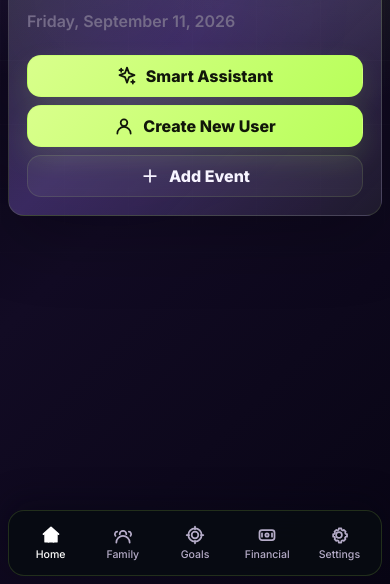
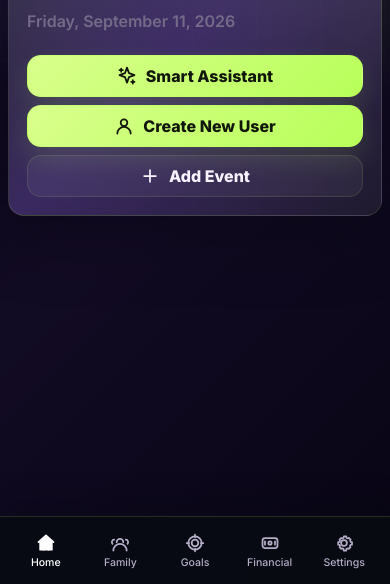
Before and after one commit to Traviseeee/Daily-Life, a plain HTML site: page index.html in a window 390 px wide. Both pictures are taken after typing "Sample", "Sample123", "Sample123", "Sample" into the empty fields and a click on the button "Create Account". Shown: the part 260-844 px from the top of the page. Drawn offline with Linux system fonts and the light colour scheme.

Commit message:
Add files via upload

```diff
--- a/css/global.css
+++ b/css/global.css
@@ -2,9 +2,13 @@
 
 html { background: var(--bg-main); }
 
-html { scroll-behavior: smooth; }
+html {
+  scroll-behavior: smooth;
+  overflow-x: clip;
+}
 
 body {
+  width: 100%;
   min-height: 100vh;
   min-height: 100dvh;
   margin: 0;
--- a/css/responsive.css
+++ b/css/responsive.css
@@ -183,6 +183,8 @@
     position: fixed;
     left: calc(10px + env(safe-area-inset-left));
     right: calc(10px + env(safe-area-inset-right));
+    max-width: calc(100% - 20px);
+    box-sizing: border-box;
     bottom: calc(10px + env(safe-area-inset-bottom));
     z-index: 30;
     display: grid;
@@ -585,12 +587,28 @@
   .mobile-nav {
     left: calc(8px + env(safe-area-inset-left));
     right: calc(8px + env(safe-area-inset-right));
+    max-width: calc(100% - 16px);
     bottom: calc(8px + env(safe-area-inset-bottom));
     border-radius: 16px;
   }
   .mobile-nav .nav-item {
     min-height: 50px;
     font-size: 0.66rem;
+  }
+}
+
+@media (max-width: 900px) {
+  .mobile-nav {
+    left: 0;
+    right: 0;
+    bottom: 0;
+    max-width: none;
+    min-height: 68px;
+    padding: 7px 10px calc(7px + env(safe-area-inset-bottom));
+    border-right: 0;
+    border-bottom: 0;
+    border-left: 0;
+    border-radius: 0;
   }
 }
 
--- a/js/i18n.js
+++ b/js/i18n.js
@@ -17,6 +17,8 @@ const translations = {
     continue: "Continue",
     createAccount: "Create Account",
     createAccountHelp: "Set up your private MYLIFE account on this device.",
+    secureAccount: "Secure Existing Account",
+    secureAccountHelp: "Your existing MYLIFE data is here. Add a password to protect it.",
     unlockMylife: "Unlock MYLIFE",
     enterPassword: "Enter your password to continue",
     password: "Password",
@@ -352,6 +354,8 @@ const translations = {
     continue: "បន្ត",
     createAccount: "បង្កើតគណនី",
     createAccountHelp: "រៀបចំគណនី MYLIFE ឯកជននៅលើឧបករណ៍នេះ។",
+    secureAccount: "ការពារគណនីដែលមានស្រាប់",
+    secureAccountHelp: "ទិន្នន័យ MYLIFE ចាស់របស់អ្នកនៅទីនេះ។ បន្ថែមពាក្យសម្ងាត់ដើម្បីការពារ។",
     unlockMylife: "បើក MYLIFE",
     enterPassword: "បញ្ចូលពាក្យសម្ងាត់ដើម្បីបន្ត",
     password: "ពាក្យសម្ងាត់",
--- a/js/login.js
+++ b/js/login.js
@@ -4,7 +4,9 @@ const Login = {
 
   open(mode = "login") {
     if (this.isOpen) return;
-    const hasAccount = Boolean(appData.profile.name && appData.profile.passwordHash);
+    const hasProfile = Boolean(appData.profile.name);
+    const hasAccount = Boolean(hasProfile && appData.profile.passwordHash);
+    const isLegacy = hasProfile && !hasAccount;
     const isReset = mode === "reset" && hasAccount;
     this.isOpen = true;
     const modal = document.createElement("div");
@@ -14,8 +16,8 @@ const Login = {
       <div class="login-content">
         <div class="login-header">
           <span class="login-mark">${Icons.home()}</span>
-          <h2>${isReset ? t("resetPassword") : hasAccount ? t("unlockMylife") : t("createAccount")}</h2>
-          <p>${isReset ? t("resetPasswordHelp") : hasAccount ? t("enterPassword") : t("createAccountHelp")}</p>
+          <h2>${isReset ? t("resetPassword") : hasAccount ? t("unlockMylife") : isLegacy ? t("secureAccount") : t("createAccount")}</h2>
+          <p>${isReset ? t("resetPasswordHelp") : hasAccount ? t("enterPassword") : isLegacy ? t("secureAccountHelp") : t("createAccountHelp")}</p>
         </div>
         <form id="loginForm">
           <div class="login-input-group">
@@ -25,19 +27,19 @@ const Login = {
               type="text"
               placeholder="${t("enterYourName")}"
               autocomplete="name"
-              ${(hasAccount || isReset) ? "readonly" : ""}
+              ${(hasAccount || isReset || isLegacy) ? "readonly" : ""}
               value="${appData.profile.name || ""}"
             />
           </div>
           ${isReset ? `<div class="login-input-group"><label for="loginRecoveryAnswer">${t("dogNameQuestion")}</label><input id="loginRecoveryAnswer" type="text" autocomplete="off" required /></div>` : ""}
-          ${isReset ? "" : `<div class="login-input-group">`}
+          ${isReset || isLegacy ? "" : `<div class="login-input-group">`}
             <label for="loginPassword">${t("password")}</label>
             <input id="loginPassword" type="password" placeholder="${t("enterPassword")}" autocomplete="${hasAccount && !isReset ? "current-password" : "new-password"}" minlength="4" required />
           </div>
           ${isReset || !hasAccount ? `<div class="login-input-group"><label for="loginPasswordConfirm">${t("confirmPassword")}</label><input id="loginPasswordConfirm" type="password" placeholder="${t("confirmPassword")}" autocomplete="new-password" minlength="4" required /></div>` : ""}
           ${!hasAccount ? `<div class="login-input-group"><label for="loginRecoveryAnswer">${t("dogNameQuestion")}</label><input id="loginRecoveryAnswer" type="text" placeholder="${t("dogNamePlaceholder")}" autocomplete="off" required /></div>` : ""}
           <p class="login-error" id="loginError" role="alert"></p>
-          <button type="submit" class="button login-button">${isReset ? t("saveNewPassword") : hasAccount ? t("unlock") : t("createAccount")}</button>
+          <button type="submit" class="button login-button">${isReset ? t("saveNewPassword") : hasAccount ? t("unlock") : isLegacy ? t("secureAccount") : t("createAccount")}</button>
           ${hasAccount && !isReset ? `<button type="button" class="login-reset-link" id="loginResetButton">${t("forgotPassword")}</button>` : ""}
         </form>
         <div class="login-footer">
@@ -51,7 +53,7 @@ const Login = {
 
     document.getElementById("loginForm").addEventListener("submit", (e) => {
       e.preventDefault();
-      this.submit(hasAccount, isReset);
+      this.submit(hasAccount, isReset, isLegacy);
     });
     document.getElementById("loginResetButton")?.addEventListener("click", () => {
       this.close();
@@ -61,7 +63,7 @@ const Login = {
     document.getElementById(isReset ? "loginRecoveryAnswer" : hasAccount ? "loginPassword" : "loginName").focus();
   },
 
-  async submit(hasAccount, isReset) {
+  async submit(hasAccount, isReset, isLegacy) {
     const name = document.getElementById("loginName").value.trim();
     const password = document.getElementById("loginPassword").value;
     const confirmation = document.getElementById("loginPasswordConfirm")?.value;
@@ -69,13 +71,13 @@ const Login = {
     const error = document.getElementById("loginError");
     const showError = message => { error.textContent = message; };
 
-    if (!hasAccount && !name) return showError(t("nameRequired"));
+    if (!hasAccount && !isLegacy && !name) return showError(t("nameRequired"));
     if (isReset && await this.hash(recoveryAnswer.toLowerCase()) !== appData.profile.recoveryAnswerHash) return showError(t("wrongRecoveryAnswer"));
     if (password.length < 4) return showError(t("passwordTooShort"));
     if ((isReset || !hasAccount) && password !== confirmation) return showError(t("passwordMismatch"));
     const hash = await this.hash(password);
     if (hasAccount && !isReset && hash !== appData.profile.passwordHash) return showError(t("wrongPassword"));
-    if (!hasAccount) Store.updateProfile({ name, passwordHash: hash, recoveryAnswerHash: await this.hash(recoveryAnswer.toLowerCase()) });
+    if (!hasAccount) Store.updateProfile({ name: name || appData.profile.name, passwordHash: hash, recoveryAnswerHash: await this.hash(recoveryAnswer.toLowerCase()) });
     if (isReset) Store.updateProfile({ passwordHash: hash });
     this.authenticated = true;
     this.close();
--- a/js/settings.js
+++ b/js/settings.js
@@ -238,6 +238,11 @@ function buildUserDataFields(mode = "create") {
 }
 
 function openCreateUserModal() {
+  const hasExistingData = Boolean(appData.profile.name || ["family", "goals", "income", "expenses", "savings", "loans", "bills", "calendarEvents", "memories"].some(key => appData[key].length));
+  if (hasExistingData) {
+    openEditUserDataModal();
+    return;
+  }
   Modal.open({
     title: t("createUser"),
     submitText: t("createUser"),
```
